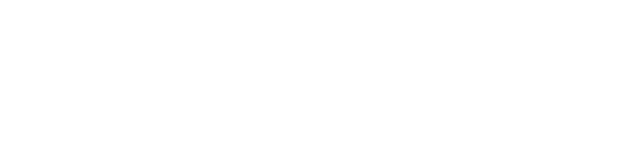
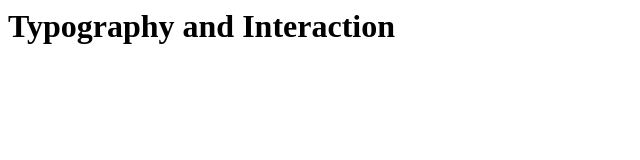
Before and after one commit to lucykim0921/lucykim0921.github.io, a plain HTML site: page index.html in a window 1280 px wide. Shown: the whole page, without its empty margins (0-640 px from the left). Drawn offline with Linux system fonts and the light colour scheme.

Commit message:
added title

```diff
--- a/index.html
+++ b/index.html
@@ -1,3 +1,9 @@
 <html>
+    <head>
+        <title>Typography and Interaction</title>
+    </head>
 
+    <body>
+        <h1>Typography and Interaction</h1>
+    </body>
 </html>
```
